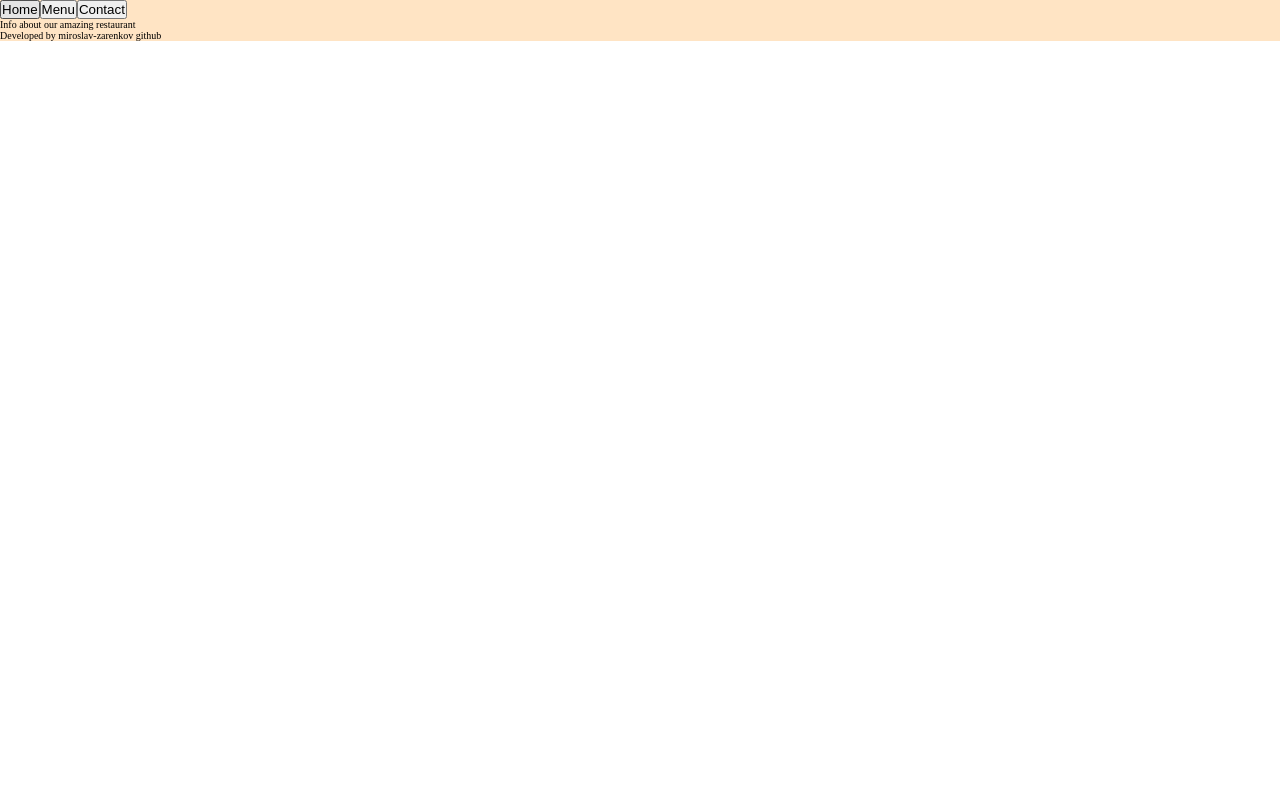
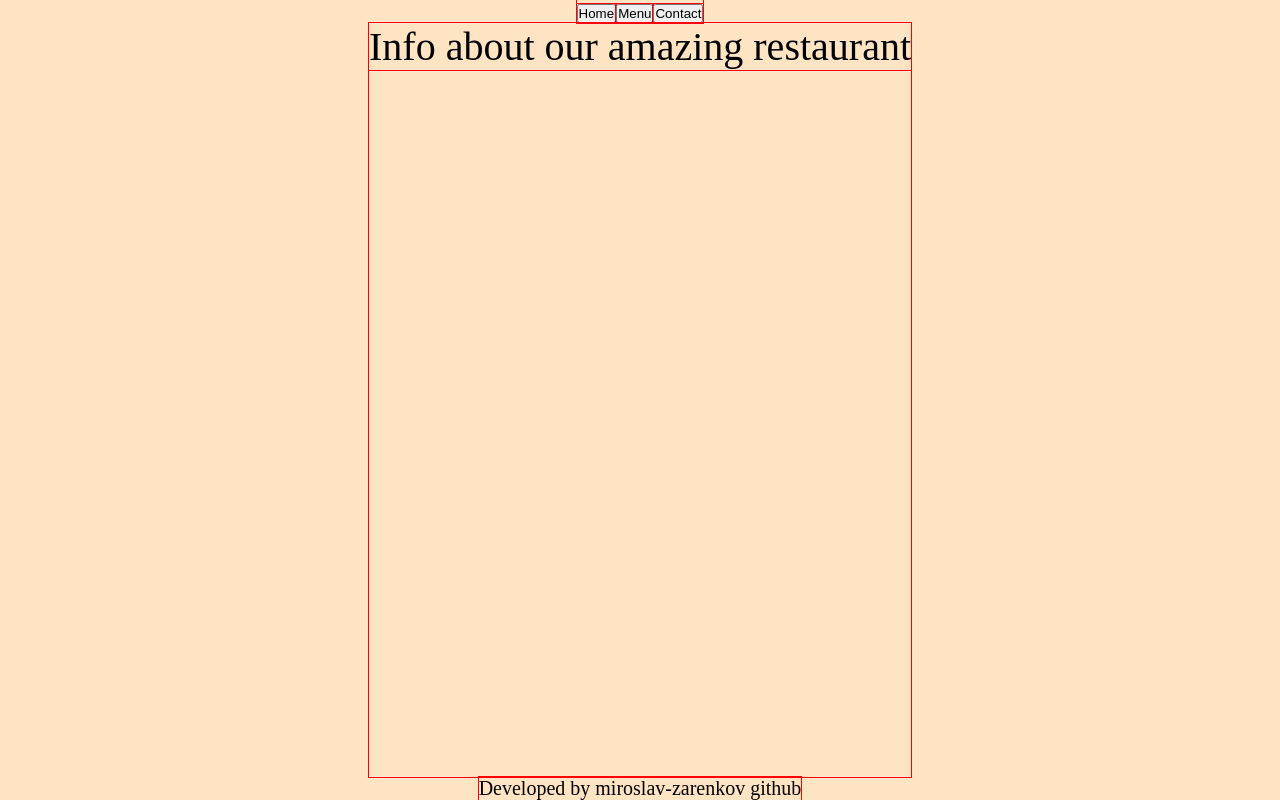
Before and after one commit to miroslav-zarenkov/restaurant-page, a website built with webpack: page dist/index.html in a window 1280 px wide. Built offline with Linux system fonts and the light colour scheme.

Commit message:
Add favicon, start styling

```diff
--- a/src/style.css
+++ b/src/style.css
@@ -1,12 +1,35 @@
 * {
     margin: 0;
     padding: 0;
+    outline: 1px solid red;
 }
 
 html {
     font-size: 62.5%;
+    height: 100vh;
+}
+
+header {
+    font-size: 2rem;
+    flex-shrink: 0;
+}
+
+main {
+    font-size: 4rem;
+    flex: 1 0 auto;
+}
+
+footer {
+    font-size: 2rem;
+    margin-bottom: 0;
+    flex-shrink: 0;
 }
 
 .content {
+    display: flex;
+    flex-direction: column;
+    align-items: center;
+    justify-content: center;
     background-color: #ffe4c4;
+    min-height: 100vh;
 }
--- a/webpack.config.js
+++ b/webpack.config.js
@@ -8,6 +8,7 @@ module.exports = {
     plugins: [
         new HtmlWebpackPlugin({
             title: 'Restaurant Page',
+            favicon: "./src/favicon.ico"
         }),
     ],
     output: {
```
Also changed, not shown: dist/favicon.ico (added), dist/index.html, dist/main.js, src/favicon.ico (added).
